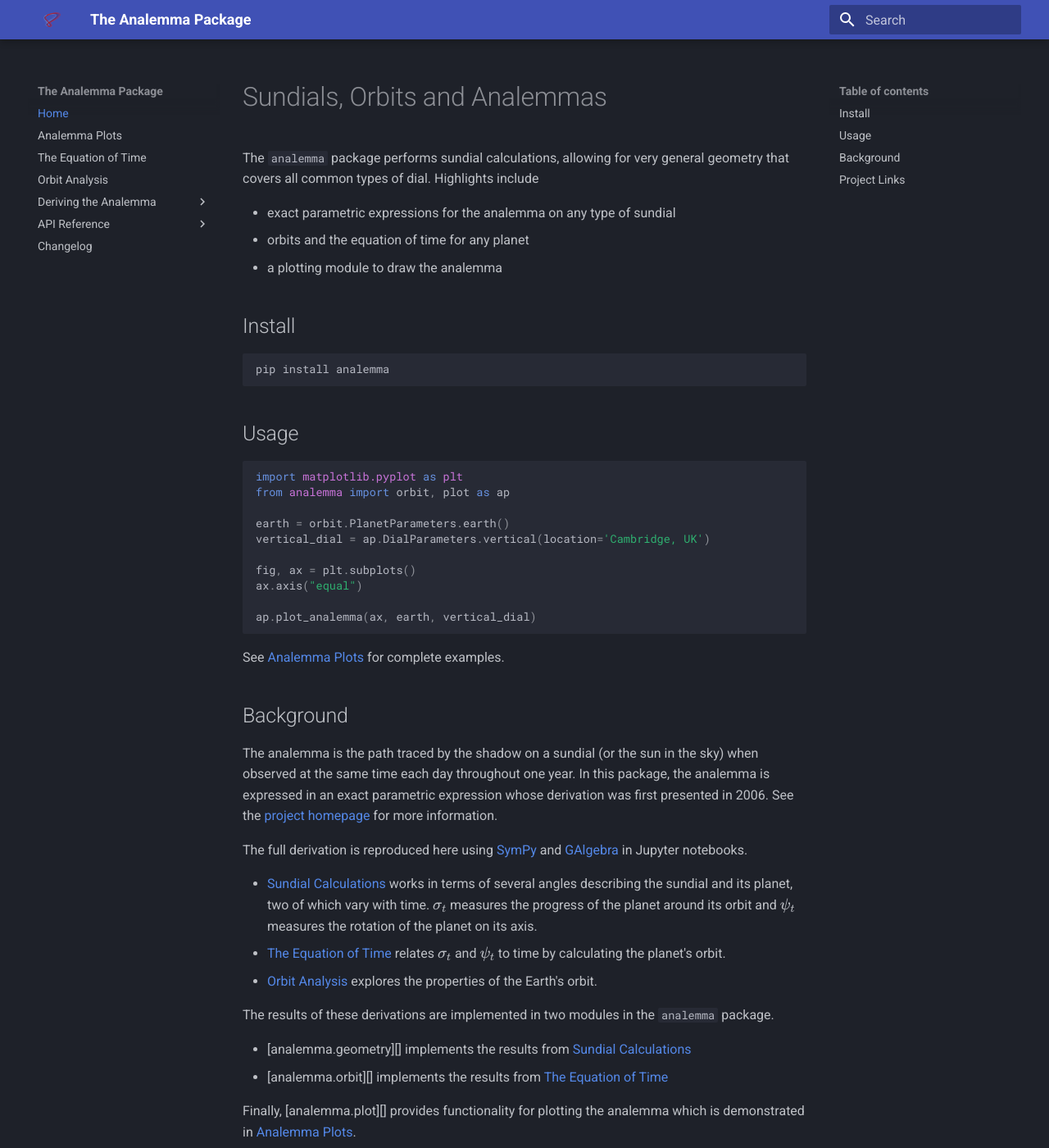
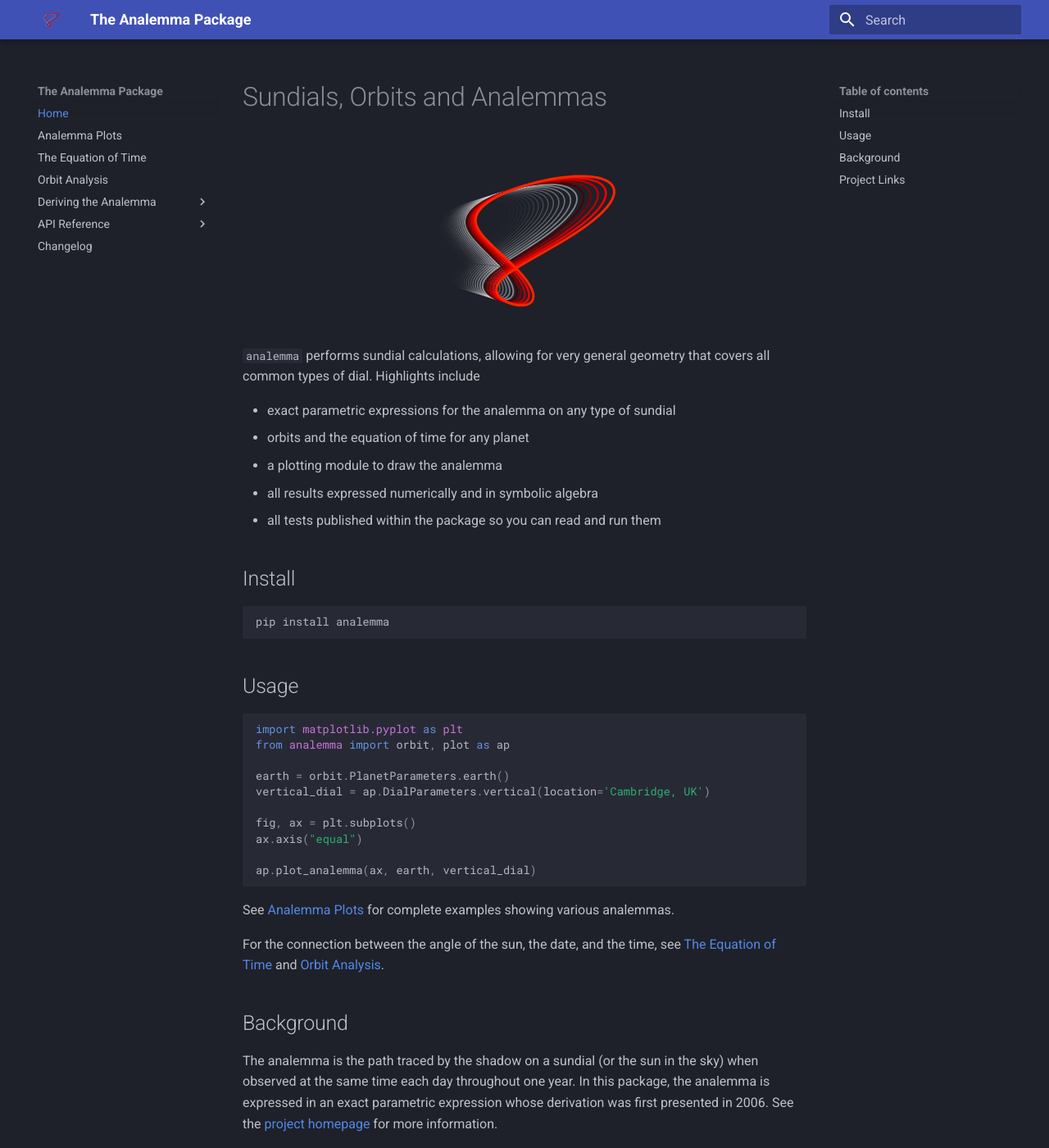
Before and after one commit to russellgoyder/analemma, an MkDocs documentation site: the page built from docs/index.md, in a window 1280 px wide and 1400 px high. Shown: the whole window at 82% size. Built offline with MkDocs 1.6.1 and Material for MkDocs 9.7.7, drawn with Linux system fonts in a browser that asks for light colours; some of the changed text lies outside the part shown.

Commit message:
Logo and blurb for new notebooks

````diff
--- a/docs/index.md
+++ b/docs/index.md
@@ -1,11 +1,23 @@
 
 # Sundials, Orbits and Analemmas
 
-The `analemma` package performs sundial calculations, allowing for very general geometry that covers all common types of dial. Highlights include
+<style>
+  .center {
+  display: block;
+  margin-left: auto;
+  margin-right: auto;
+  }
+</style>
+
+<img width="300px" src="img/analemma_logo_dark_mode_red.svg" class="center"/>
+
+`analemma` performs sundial calculations, allowing for very general geometry that covers all common types of dial. Highlights include
 
  * exact parametric expressions for the analemma on any type of sundial
  * orbits and the equation of time for any planet
  * a plotting module to draw the analemma
+ * all results expressed numerically and in symbolic algebra
+ * all tests published within the package so you can read and run them
 
 ## Install
 
@@ -28,25 +40,25 @@
 ap.plot_analemma(ax, earth, vertical_dial)
 ```
 
-See [Analemma Plots](nb/sundial_plots.md) for complete examples.
+See [Analemma Plots](nb/sundial_plots.md) for complete examples showing various analemmas.
+
+For the connection between the angle of the sun, the date, and the time, see [The Equation of
+Time](nb/equation_of_time.md) and [Orbit Analysis](nb/orbit_analysis.md).
 
 ## Background
 
 The analemma is the path traced by the shadow on a sundial (or the sun in the sky) when observed at the same time each day throughout one year. In this package, the analemma is expressed in an exact parametric expression whose derivation was first presented in 2006. See the [project homepage](https://russellgoyder.github.io/sundial-latex/) for more information.
 
-The full derivation is reproduced here using [SymPy](https://www.sympy.org/en/index.html) and [GAlgebra](https://github.com/pygae/galgebra) in Jupyter notebooks.
+`analemma` uses [SymPy](https://www.sympy.org/en/index.html) and [GAlgebra](https://github.com/pygae/galgebra) to encode and present the mathematics of the analemma in a series of notebooks:
 
- * [Sundial Calculations](nb/sundial.md) works in terms of several angles describing the sundial and its planet, two of which vary with time. $\sigma_t$ measures the progress of the planet around its orbit and $\psi_t$ measures the rotation of the planet on its axis.
- * [The Equation of Time](nb/equation_of_time.md) relates $\sigma_t$ and $\psi_t$ to time by calculating the planet's orbit.
- * [Orbit Analysis](nb/orbit_analysis.md) explores the properties of the Earth's orbit.
+ * [Setup and Definitions](nb/sundial_setup.md): geometry, location and orientation of the gnomon
+   (shadow-casting stick) and face of the sundial.
+ * [The Hour Angle](nb/nonzero_gnomon_declination.md): generalized formula for the solar hour angle, defined
+   as the angle between the face of the dial and the plane containing the sun ray and the gnomon.
+ * [The Shadow Angle](nb/shadow_angle.md): unit vector parallel to the shadow and how it moves in time
+ * [The Shadow Length](nb/shadow_length.md): the length of the shadow
+ * [The Analemma](nb/analemma.md): parametric expression for the analemma as the coordinates of the tip of a sundial's shadow
 
-
-The results of these derivations are implemented in two modules in the `analemma` package.
-
- * [analemma.geometry][] implements the results from [Sundial Calculations](nb/sundial.md)
- * [analemma.orbit][] implements the results from [The Equation of Time](nb/equation_of_time.md)
-
-Finally, [analemma.plot][] provides functionality for plotting the analemma which is demonstrated in [Analemma Plots](nb/sundial_plots.md).
 
 ## Project Links
 
````
